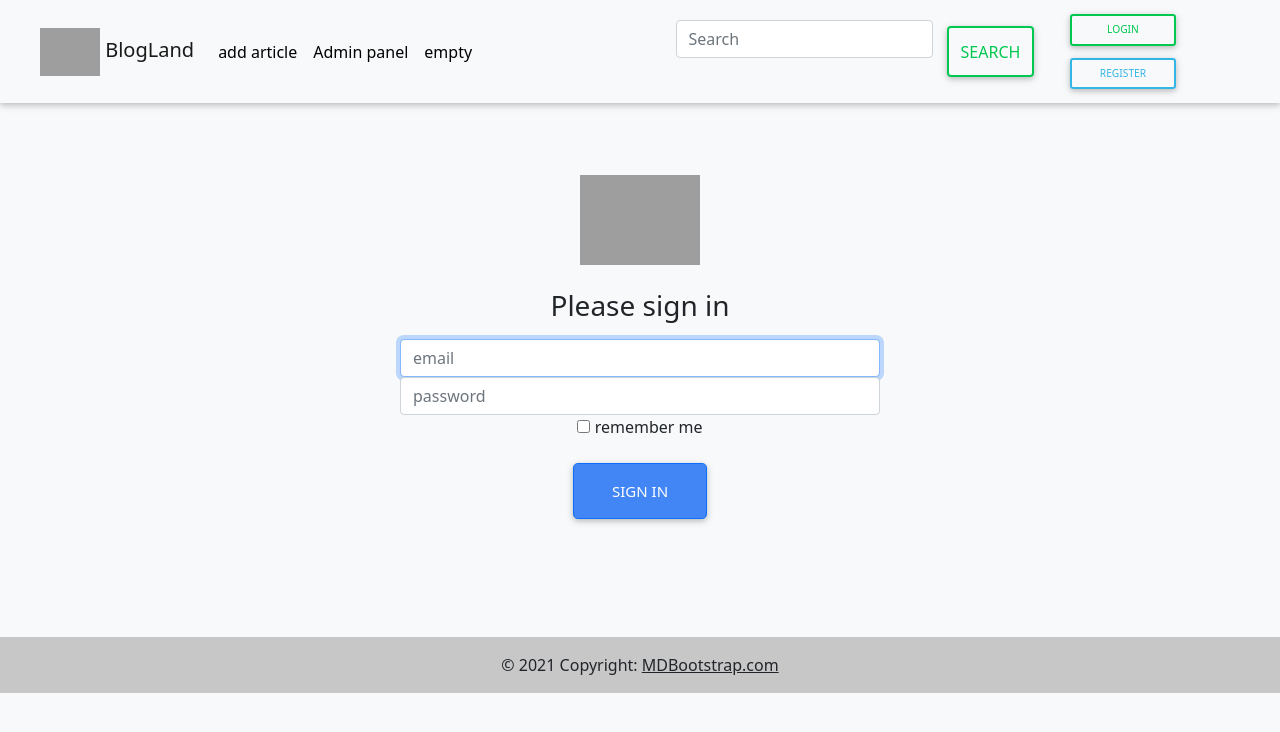
After one commit to DireStraits01/simple_blog, a Django app: page /prof/login/ in a window 1280 px wide. The commit adds this page. Shown: the top 732 px of the page. Run offline with Django 3.2, Linux system fonts and the light colour scheme; some libraries are stand-ins or nearby versions; grey boxes are pictures that could not be loaded.

Commit message:
create login page

```diff
--- a/prof/urls.py
+++ b/prof/urls.py
@@ -3,7 +3,6 @@ from . import views
 
 urlpatterns = [
     path('', views.yo_profile, name='yo_profile'),
-    path('login_page/', views.login_page, name='login_page'),
-    path('registration_page/', views.registration_page,
-         name='registration_page'),
+    path('login/', views.login, name='login'),
+
 ]
--- a/prof/views.py
+++ b/prof/views.py
@@ -5,9 +5,5 @@ def yo_profile(request):
     return render(request, 'prof/yo_profile.html')
 
 
-def login_page(request):
-    return render(request, 'prof/login_page.html')
-
-
-def registration_page(request):
-    return render(request, 'prof/registration_page.html')
+def login(request):
+    return render(request, 'prof/login.html')
--- a/templates/first/navbar.html
+++ b/templates/first/navbar.html
@@ -67,10 +67,14 @@
 
     {% else %}
 
-    <button type="button" class="btn btn-outline-success btn-sm">
+    <a
+      href="{% url 'login' %}"
+      type="button"
+      class="btn btn-outline-success btn-sm"
+    >
       <div class="mx-auto" style="width: 50px">login</div>
-    </button>
-    <a href="{% url 'registration_page' %}" class="btn btn-outline-info btn-sm">
+    </a>
+    <a href="#" class="btn btn-outline-info btn-sm">
       <div class="mx-auto" style="width: 50px">register</div>
     </a>
 
--- /dev/null
+++ b/templates/prof/login.html
@@ -0,0 +1,44 @@
+{% extends 'first/base.html' %} {%block content %}
+
+    <title>Sign in</title>
+  </head>
+  <body>
+    <div class="text-center mt-5">
+      <form style="max-width: 480px; margin: auto">
+        <img
+          src="https://logodix.com/logo/1713894.jpg"
+          alt=""
+          width="120"
+          height="90"
+          class="d-inline-block mt-4 mb-4"
+        />
+        <h1 class="h3 mb-3">Please sign in</h1>
+        <label class="sr-only" for="emailAdress"></label>
+        <input
+          type="email"
+          id="emailAdress"
+          class="form-control"
+          placeholder="email"
+          required
+          autofocus
+        />
+        <label for="password" class="sr-only"></label>
+        <input
+          type="password"
+          id="password"
+          class="form-control"
+          placeholder="password"
+        />
+        <div class="checkbox">
+          <label for="">
+            <input type="checkbox" value="remember-me" /> remember me
+          </label>
+        </div>
+        <button class="btn btn-lg btn-primary mt-3">Sign in</button>
+      </form>
+    </div>
+<br>
+<br>
+<br>
+<br>
+   {% endblock %}
```
Also changed, not shown: templates/prof/login_page.html (deleted, +0 -36 lines), templates/prof/registration_page.htm (deleted, +0 -27 lines).
